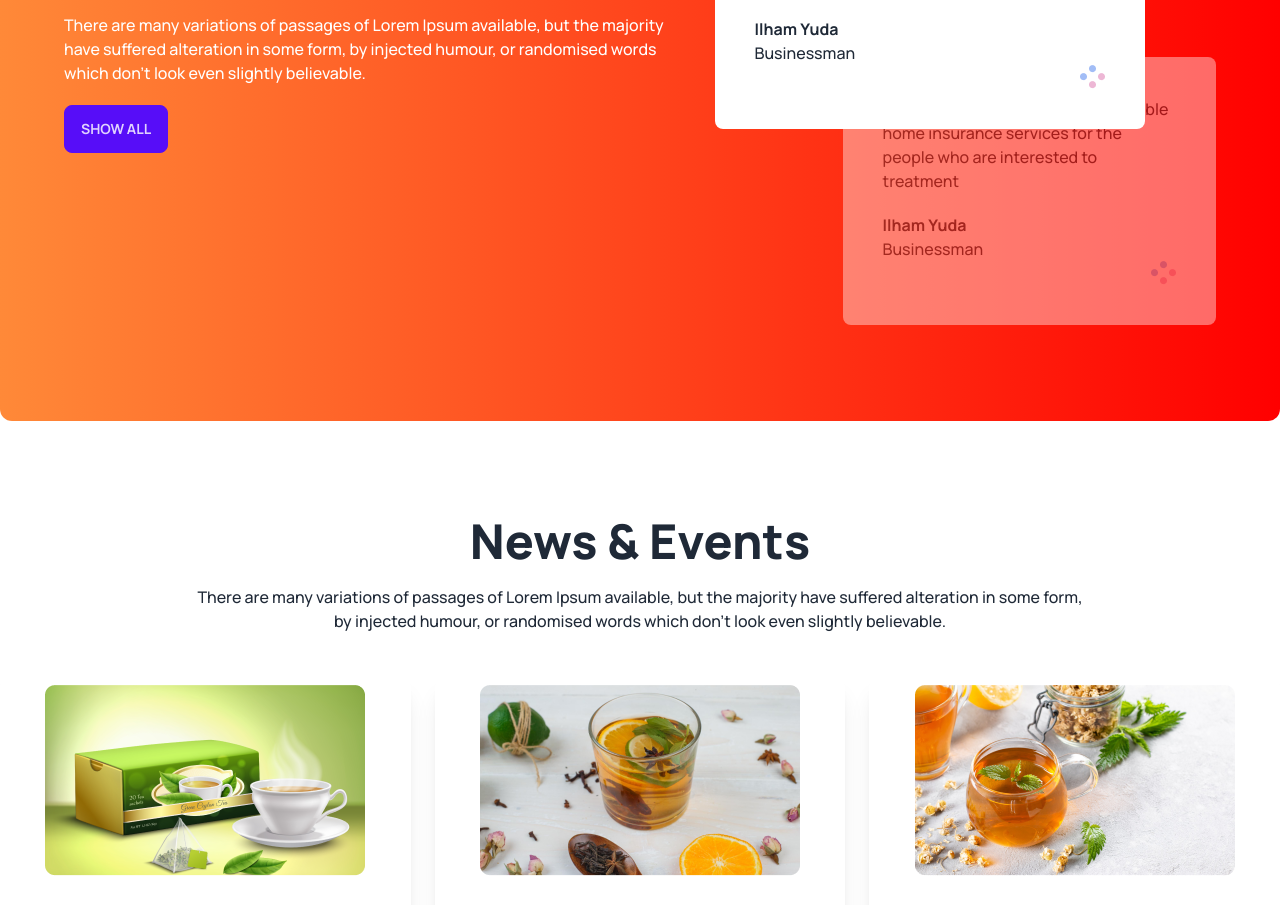
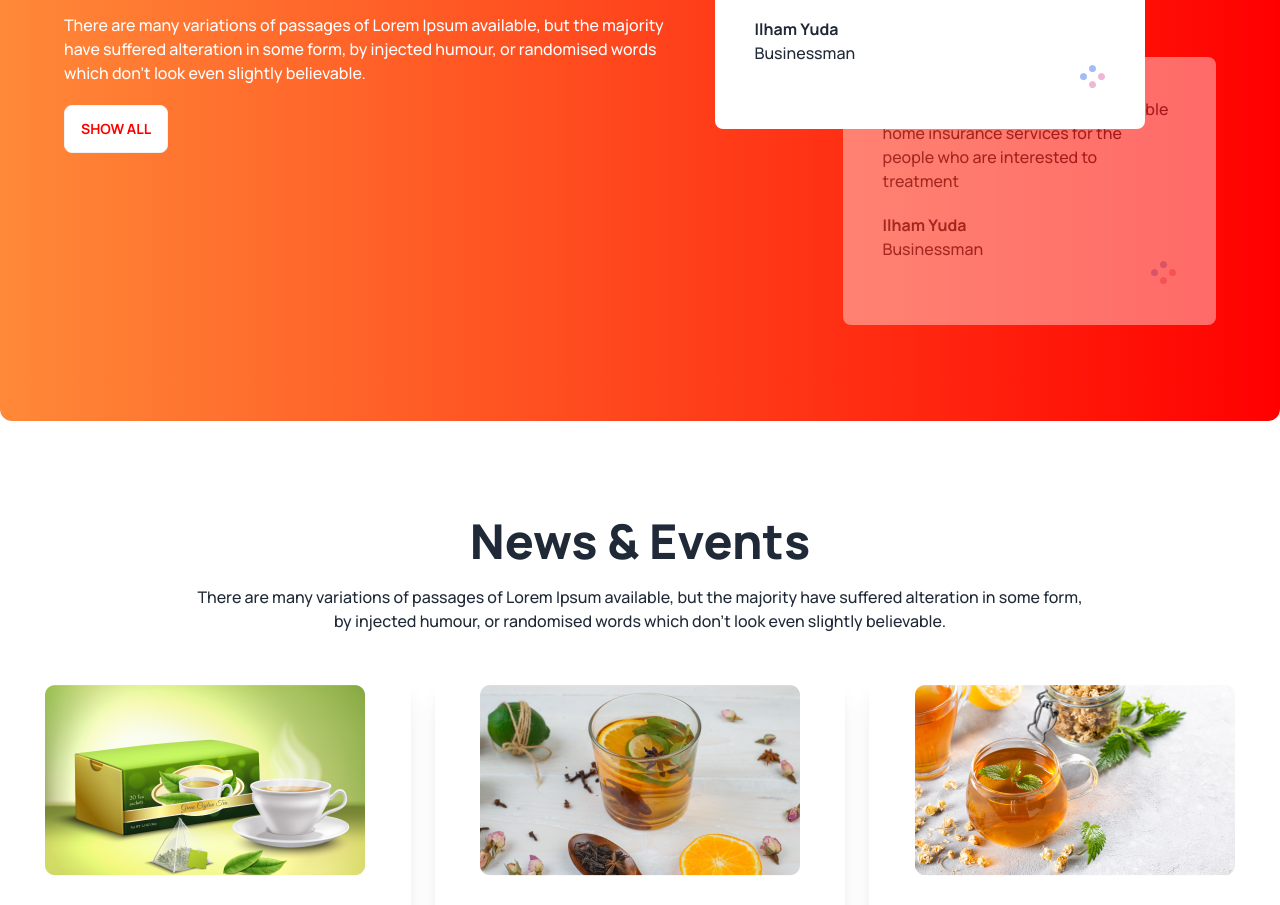
Before and after one commit to halimaislam1/Tea-house-with-daisyUI, a plain HTML site: page index.html in a window 1280 px wide. Shown: the part 2413-3318 px from the top of the page. Drawn offline with nearby package versions, Linux system fonts and the light colour scheme.

Commit message:
super client section button added

```diff
--- a/index.html
+++ b/index.html
@@ -134,7 +134,7 @@
           <div class="space-y-5" >
             <h2 class="text-5xl font-extrabold text-white">Meet Our Super <br> Clients</h2>
           <p class="text-white">There are many variations of passages of Lorem Ipsum available, but the majority have suffered alteration in some form, by injected humour, or randomised words which don't look even slightly believable. </p>
-          <button class="btn btn-primary ">Show All</button>
+          <button class="btn bg-white text-[#F00] ">Show All</button>
           </div>
         </div>
         <!-- Review container -->
```
